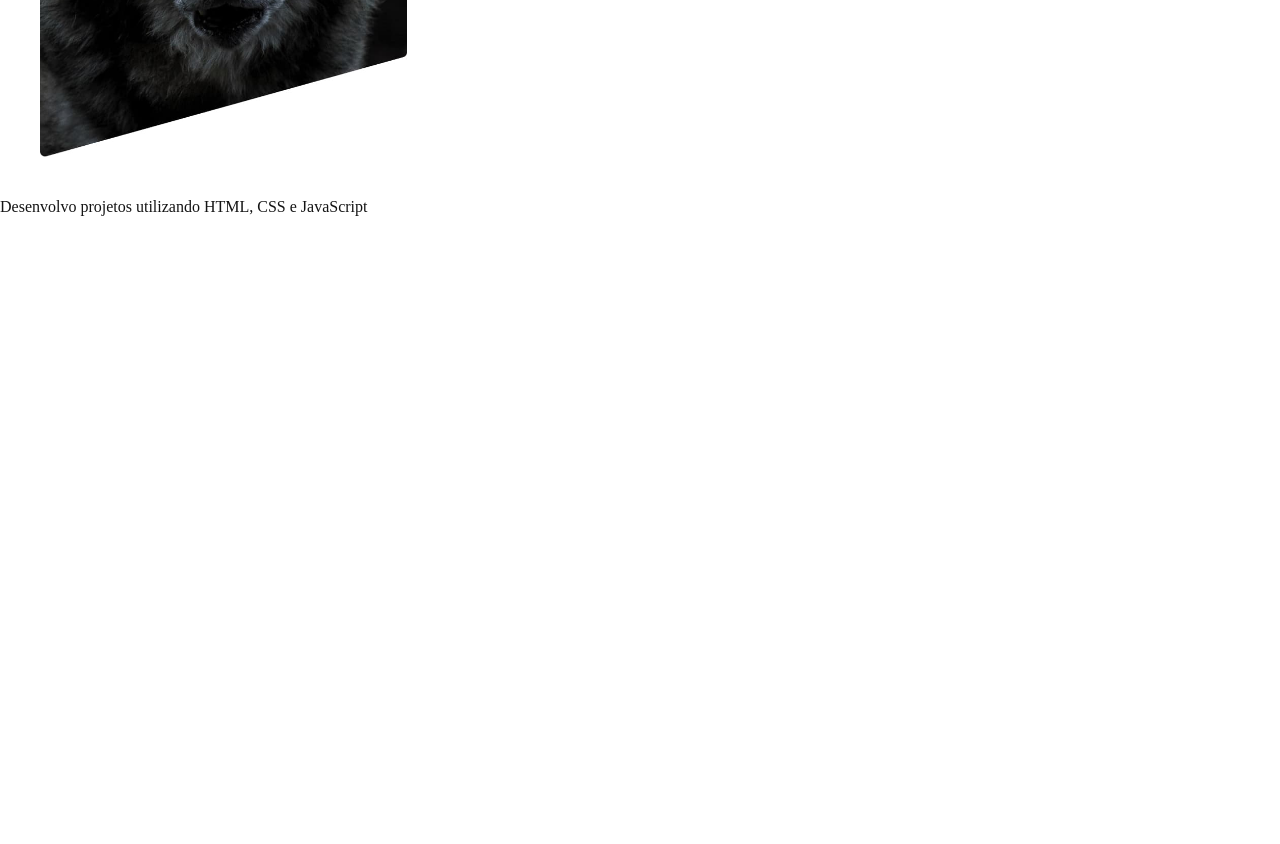
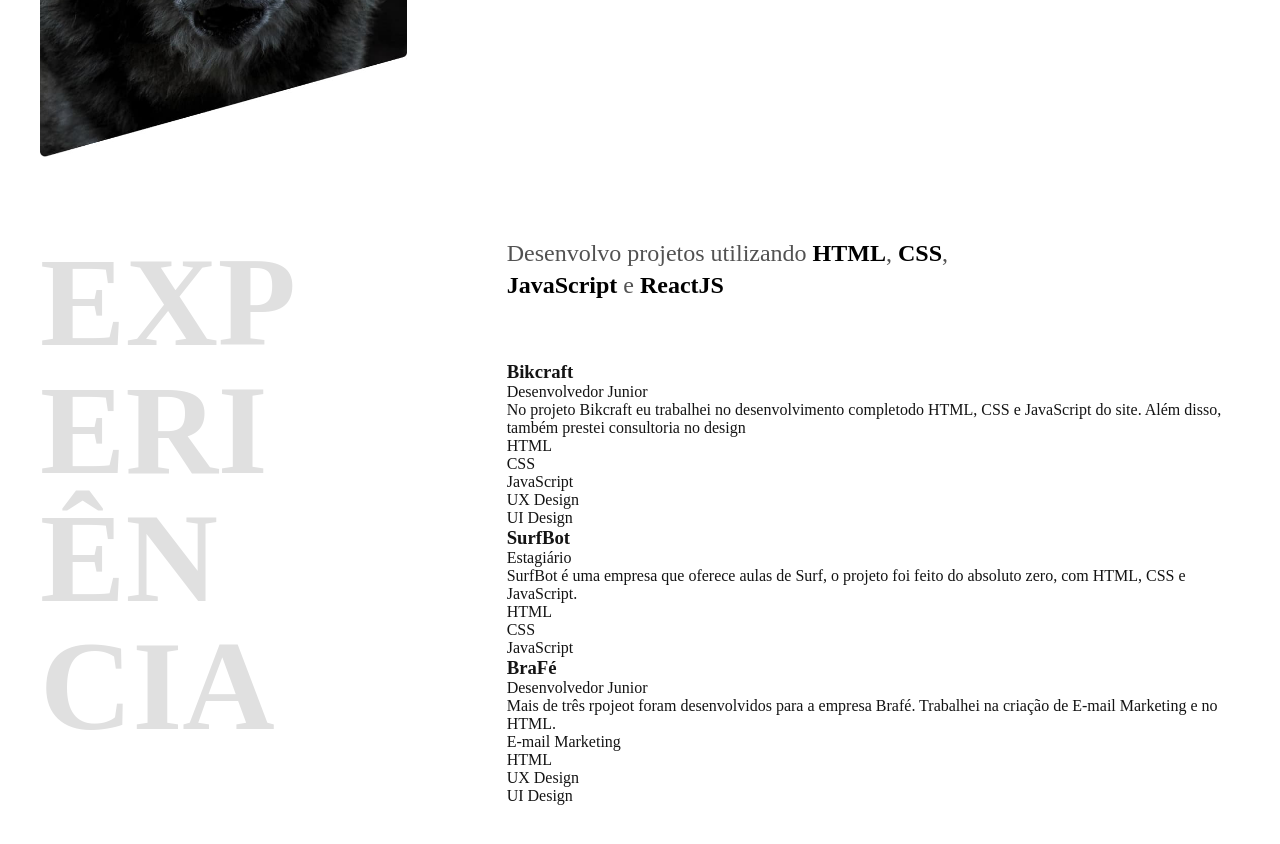
Before and after one commit to andreonofre/porfolio, a plain HTML site: page index.html in a window 1280 px wide. Shown: the part 530-1374 px from the top of the page. Before the commit the page ends 800 px from the top, so only its background shows below. Drawn offline with Linux system fonts and the light colour scheme.

Commit message:
Atualizando portfolio

```diff
--- /dev/null
+++ b/CSS/experiencia.css
@@ -0,0 +1,27 @@
+
+.experiencia{
+    max-width: 1200px;
+    padding: 40px 20px;
+    display: grid;
+    grid-template-columns: 1fr 2fr;
+    margin: 0 auto;
+    gap: 100px;
+}
+
+.experiencia .subtitulo{
+    color: #e0e0e0;
+}
+
+.experiencia-texto{
+    font-size: 1.5rem;
+    line-height: 1.33;
+    margin-bottom: 60px;
+    max-width: 40ch;
+    color: #525252;
+
+}
+
+
+.experiencia-texto strong{
+    color: black;
+}
--- a/CSS/global.css
+++ b/CSS/global.css
@@ -2,6 +2,7 @@ body{
     font-family: 'Fira Sans';
     margin: 0px;
     color: #141414;
+
 }
 
 h1, h2, h3, p{
@@ -18,3 +19,12 @@ img{
     max-width: 100%;
     display: block;
 }
+
+.subtitulo{
+    font-size: 8rem;
+    line-height: 1;
+    text-transform: uppercase;
+    word-break: break-all;
+    max-width: 4ch;
+    /* vai ficar com o texto quebrado em 4 char por linha */
+}
--- a/CSS/style.css
+++ b/CSS/style.css
@@ -4,3 +4,4 @@
 @import "./global.css";
 @import "./header.css";
 @import "introducao.css";
+@import "experiencia.css"
--- a/index.html
+++ b/index.html
@@ -28,9 +28,69 @@
         </div>
     </main>
 
-    <section aria-label="Experiência">
-        <p>Desenvolvo projetos utilizando HTML, CSS e JavaScript</p>
+    <section class="experiencia" id="experiencia" aria-label="Experiência">
+        <h2 class="subtitulo">Experiência</h2>
+
+        <div>
+
+            <div class="experiencia-texto">
+                <p>Desenvolvo projetos utilizando <strong>HTML</strong>,
+                    <strong>CSS</strong>,  <strong>JavaScript</strong> e
+                    <strong>ReactJS</strong>
+                </p>
+            </div>
+
+            <div class="empresa">
+                <h3 class="empresa-titulo">Bikcraft</h3>
+                <span class="empresa-titulo">Desenvolvedor Junior</span>
+                <p class="empresa-texto">No projeto Bikcraft eu trabalhei
+                     no desenvolvimento completodo HTML, CSS e JavaScript
+                     do site. Além disso, também prestei consultoria no design
+                </p>
+                <ul class="empresa-habilidades">
+                    <li>HTML</li>
+                    <li>CSS</li>
+                    <li>JavaScript</li>
+                    <!-- <li>ReactJS</li> -->
+                    <li>UX Design</li>
+                    <li>UI Design</li>
+                    <!-- <li>Python</li> -->
+                </ul>
+            </div>
+
+            <div class="empresa">
+                <h3 class="empresa-titulo">SurfBot</h3>
+                <span class="empresa-titulo"> Estagiário</span>
+                <p class="empresa-texto">SurfBot é uma empresa que oferece aulas de Surf, o
+                    projeto foi feito do absoluto zero, com HTML, CSS e JavaScript.
+                </p>
+
+                <ul class="empresa-habilidades">
+                    <li>HTML</li>
+                    <li>CSS</li>
+                    <li>JavaScript</li>
+                    <!-- <li>ReactJS</li> -->
+                    <!-- <li>Python</li> -->
+                </ul>
+            </div>
+
+            <div class="empresa">
+                <h3 class="empresa-titulo">BraFé</h3>
+                <span class="empresa-titulo">Desenvolvedor Junior</span>
+                <p class="empresa-texto">Mais de três rpojeot foram desenvolvidos para a empresa
+                    Brafé. Trabalhei na criação de E-mail Marketing e no HTML.
+                </p>
+                <ul class="empresa-habilidades">
+                    <li>E-mail Marketing</li>
+                    <li>HTML</li>
+                    <!-- <li>ReactJS</li> -->
+                    <li>UX Design</li>
+                    <li>UI Design</li>
+                    <!-- <li>Python</li> -->
+                </ul>
+            </div>
+        </div>
     </section>
-    <section id="contato"></section>
+
 </body>
 </html>
```
